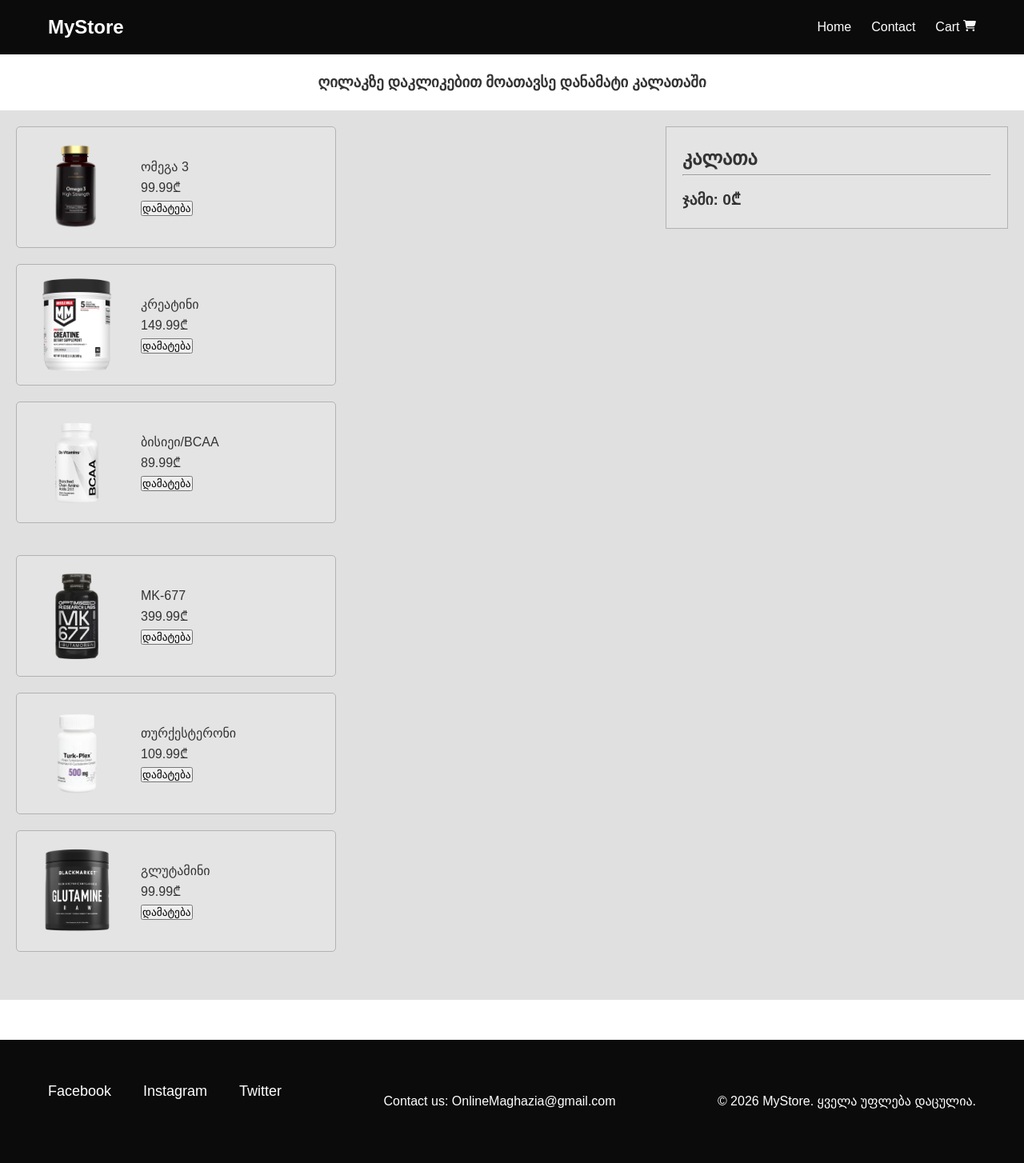
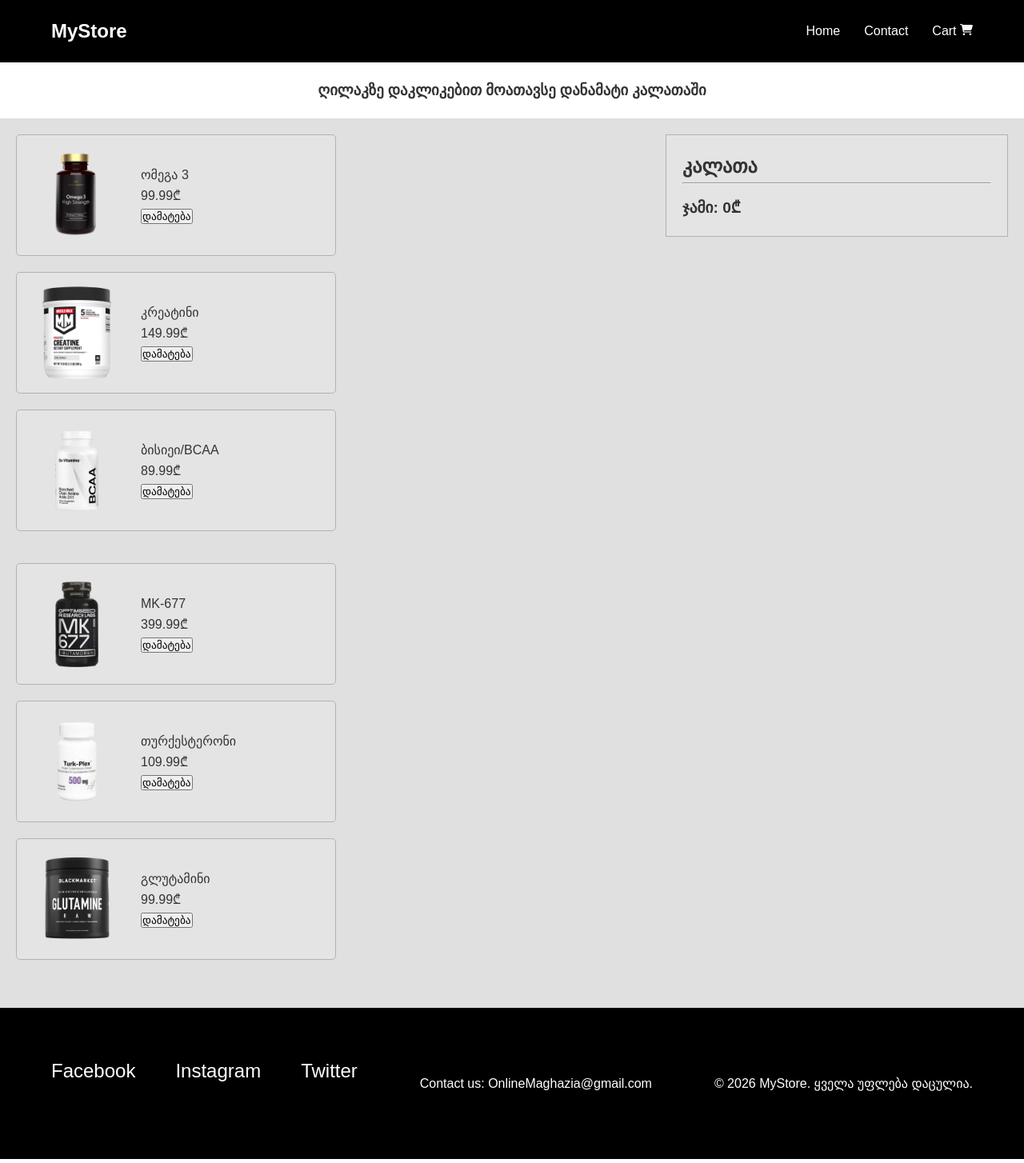
Before and after one commit to ika11b/MyStore1.1, a plain HTML site: page cart.html in a window 1280 px wide. Shown: the whole page at 80% size. Drawn offline with Linux system fonts and the light colour scheme.

Commit message:
Update nav-footer.css

```diff
--- a/styles/nav-footer.css
+++ b/styles/nav-footer.css
@@ -1,67 +1,48 @@
-/* Header - Figma-ს სტილი */
 header {
-    background-color: #0b0b0b; /* სუფთა შავი */
-    padding: 15px 0;
+    background-color: #000 !important;
+    padding: 20px 0;
     width: 100%;
 }
-
 .container {
+    width: 90%;
     max-width: 1200px;
     margin: 0 auto;
     display: flex;
     justify-content: space-between;
     align-items: center;
-    padding: 0 20px;
 }
-
 .logo a {
-    color: #ffffff;
+    color: #fff !important;
     font-size: 24px;
     font-weight: bold;
     text-decoration: none;
-    font-family: Arial, sans-serif;
 }
-
 #nav-list {
     display: flex;
     list-style: none;
-    gap: 25px;
-    align-items: center;
+    gap: 30px;
 }
-
 #nav-list a {
-    color: #ffffff;
+    color: #fff !important;
     text-decoration: none;
-    font-size: 16px;
 }
-
-/* Footer - Figma-ს სტილი */
 footer {
-    background-color: #0b0b0b;
-    color: #ffffff;
-    padding: 50px 0;
+    background-color: #000 !important;
+    color: #fff;
+    padding: 60px 0;
     text-align: center;
-    margin-top: 50px;
 }
-
 .social-media {
     display: flex;
     justify-content: center;
-    gap: 40px;
-    margin-bottom: 25px;
+    gap: 50px;
+    margin-bottom: 30px;
 }
-
 .social-link {
-    color: #ffffff;
+    color: #fff !important;
     text-decoration: none;
-    font-size: 18px;
+    font-size: 24px;
     display: flex;
     align-items: center;
-    gap: 10px;
+    gap: 15px;
 }
-
-.contact-info p {
-    color: #999;
-    font-size: 14px;
-    margin: 5px 0;
-}
```
